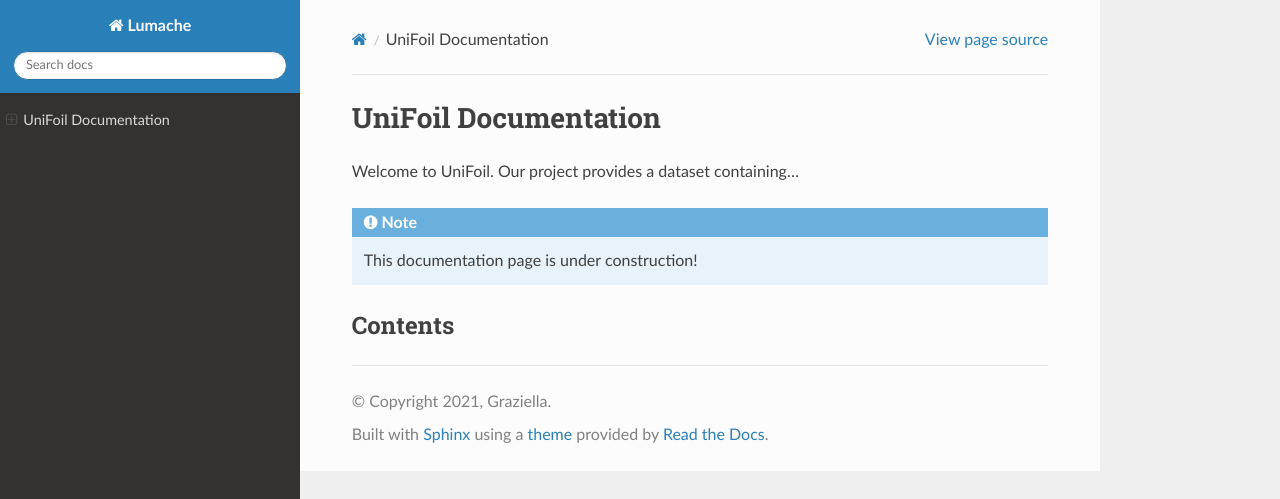
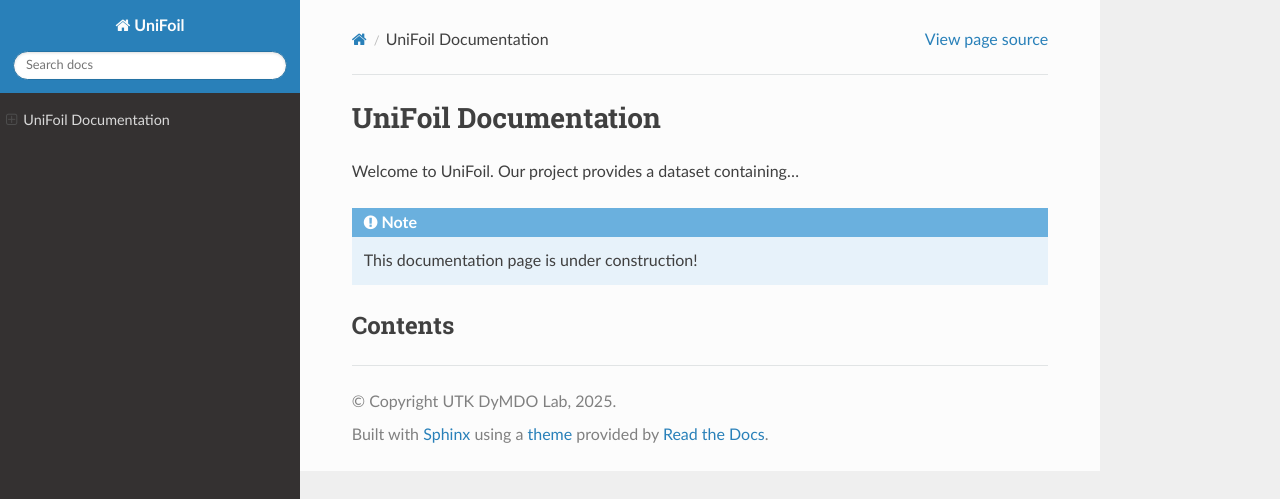
Before and after one commit to BenjaminMelanson/unifoilDocs, a Sphinx documentation site: the page built from docs/source/index.rst, in a window 1280 px wide. Shown: the top 499 px of the page. Built offline with Sphinx 7.4.7 and the Read the Docs theme 3.1.0, drawn with Linux system fonts in a browser that asks for light colours; pages that are not in the unit, such as notebooks, are missing from menus.

Commit message:
Updated conf.py

```diff
--- a/docs/source/conf.py
+++ b/docs/source/conf.py
@@ -2,9 +2,9 @@
 
 # -- Project information
 
-project = 'Lumache'
-copyright = '2021, Graziella'
-author = 'Graziella'
+project = 'UniFoil'
+copyright = 'UTK DyMDO Lab, 2025'
+author = 'Benjamin Melanson'
 
 release = '0.1'
 version = '0.1.0'
```
